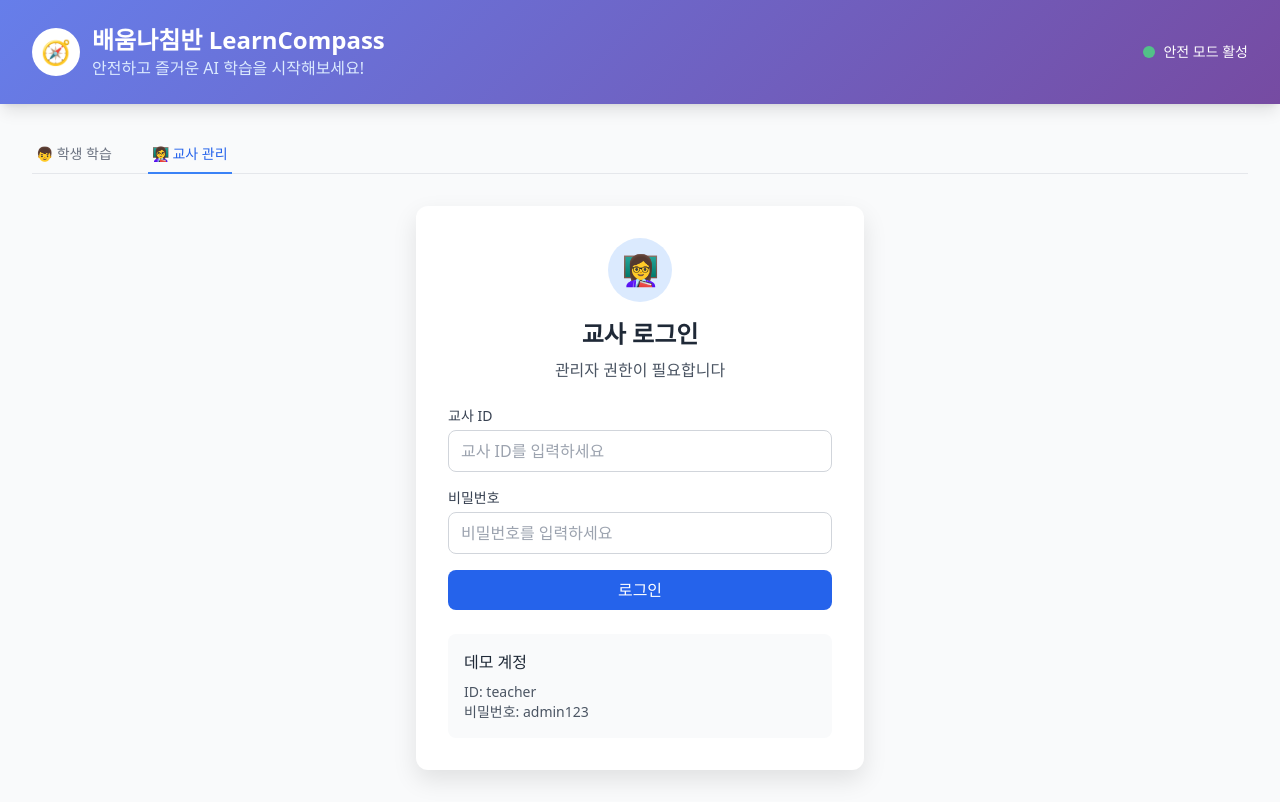
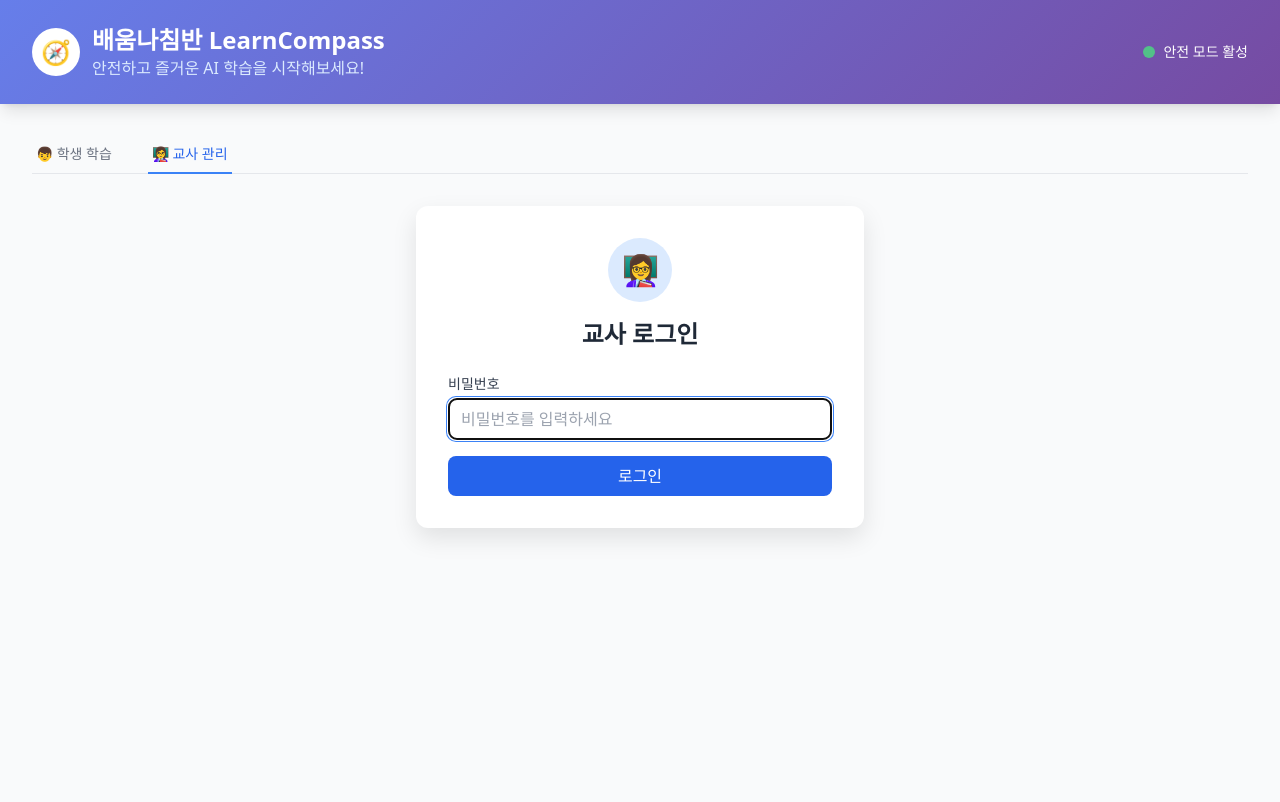
Before and after one commit to Ingyu87/learncompass2, a Next.js app in the folder Desktop/learningcompass-app/: page / in a window 1280 px wide. Both pictures are taken after a click on the button "👩‍🏫 교사 관리". Built offline with nearby package versions, Linux system fonts and the light colour scheme; no server answers; the database is empty.

Commit message:
Simplify teacher login: password only (2025), remove ID field and description

```diff
--- a/Desktop/learningcompass-app/components/TeacherLogin.tsx
+++ b/Desktop/learningcompass-app/components/TeacherLogin.tsx
@@ -7,19 +7,18 @@ interface TeacherLoginProps {
 }
 
 export default function TeacherLogin({ onLogin }: TeacherLoginProps) {
-  const [teacherId, setTeacherId] = useState("");
   const [password, setPassword] = useState("");
   const [error, setError] = useState("");
 
   const handleSubmit = (e: React.FormEvent) => {
     e.preventDefault();
 
-    // Simple demo authentication
-    if (teacherId === "teacher" && password === "admin123") {
+    // 비밀번호만 확인
+    if (password === "2025") {
       setError("");
       onLogin();
     } else {
-      setError("로그인 정보가 올바르지 않습니다.");
+      setError("비밀번호가 올바르지 않습니다.");
     }
   };
 
@@ -30,26 +29,9 @@ export default function TeacherLogin({ onLogin }: TeacherLoginProps) {
           <span className="text-3xl">👩‍🏫</span>
         </div>
         <h2 className="text-2xl font-bold text-gray-800">교사 로그인</h2>
-        <p className="text-gray-600 mt-2">관리자 권한이 필요합니다</p>
       </div>
 
       <form onSubmit={handleSubmit} className="space-y-4">
-        <div>
-          <label
-            htmlFor="teacher-id"
-            className="block text-sm font-medium text-gray-700 mb-1"
-          >
-            교사 ID
-          </label>
-          <input
-            type="text"
-            id="teacher-id"
-            className="w-full px-3 py-2 border border-gray-300 rounded-lg focus:ring-2 focus:ring-blue-500 focus:border-transparent"
-            placeholder="교사 ID를 입력하세요"
-            value={teacherId}
-            onChange={(e) => setTeacherId(e.target.value)}
-          />
-        </div>
         <div>
           <label
             htmlFor="teacher-password"
@@ -64,6 +46,7 @@ export default function TeacherLogin({ onLogin }: TeacherLoginProps) {
             placeholder="비밀번호를 입력하세요"
             value={password}
             onChange={(e) => setPassword(e.target.value)}
+            autoFocus
           />
         </div>
         <button
@@ -78,12 +61,6 @@ export default function TeacherLogin({ onLogin }: TeacherLoginProps) {
           </div>
         )}
       </form>
-
-      <div className="mt-6 p-4 bg-gray-50 rounded-lg">
-        <h3 className="font-medium text-gray-800 mb-2">데모 계정</h3>
-        <p className="text-sm text-gray-600">ID: teacher</p>
-        <p className="text-sm text-gray-600">비밀번호: admin123</p>
-      </div>
     </div>
   );
 }
```
